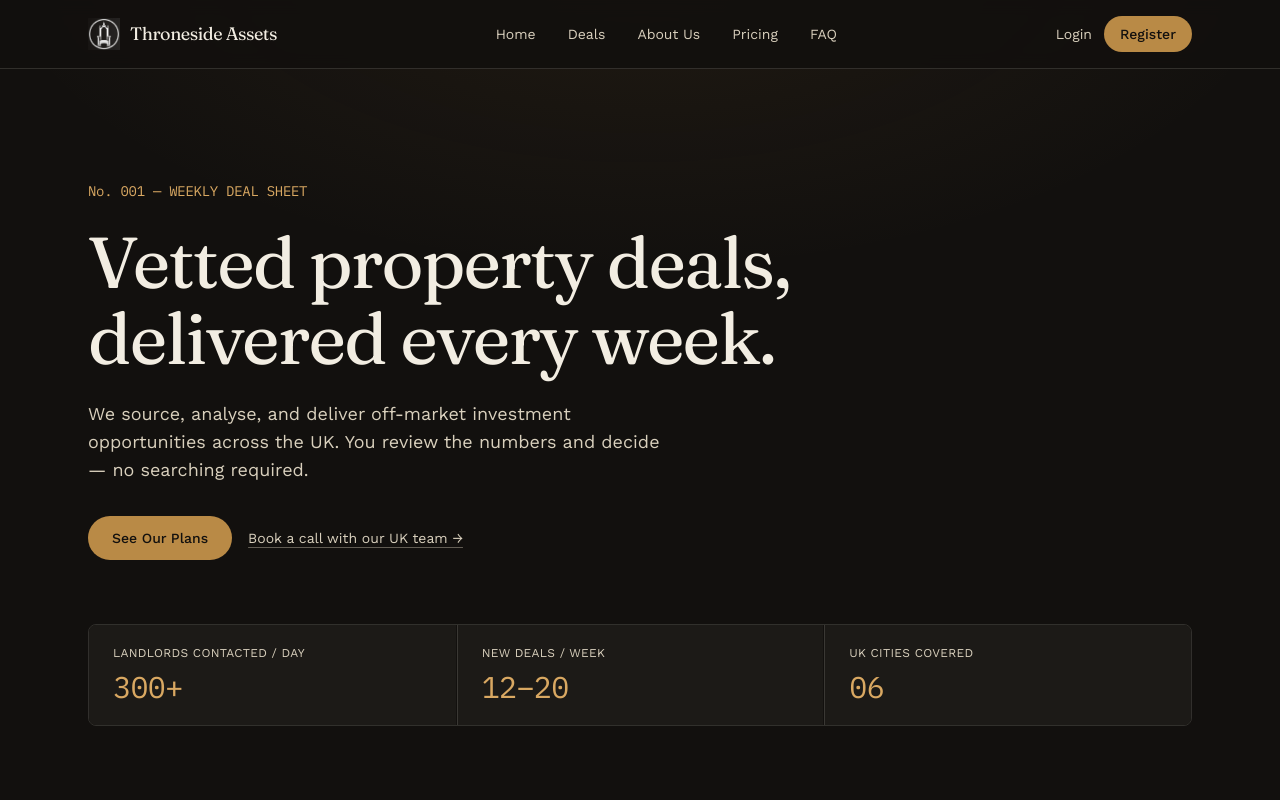
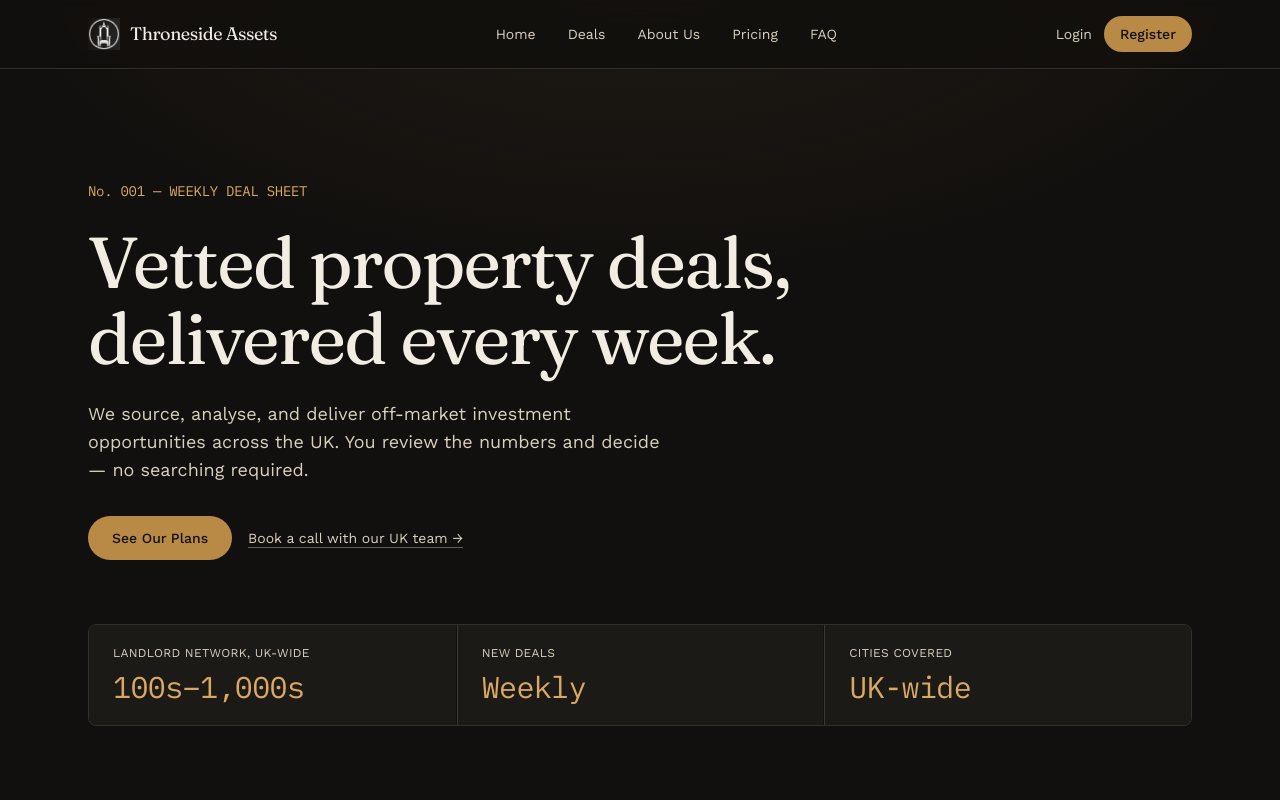
Before and after one commit to rodelbng-bit/thronesideassets, a Next.js app: page / in a window 1280 px wide. Shown: the top 800 px of the page. Built offline with nearby package versions, Linux system fonts and the light colour scheme.

Commit message:
Make landlord/deals/cities stats generic
Replace specific daily/weekly figures with broader, non-numeric claims
about the landlord network, deal cadence, and coverage.

```diff
--- a/src/app/about/page.tsx
+++ b/src/app/about/page.tsx
@@ -20,9 +20,9 @@ const process = [
 ];
 
 const facts = [
-  { label: "Landlords contacted / day", value: "300+" },
-  { label: "New deals delivered / week", value: "12–20" },
-  { label: "UK cities covered", value: "06" },
+  { label: "Landlord network, UK-wide", value: "100s–1,000s" },
+  { label: "New deals delivered", value: "Weekly" },
+  { label: "Cities covered", value: "UK-wide" },
 ];
 
 export default function AboutPage() {
--- a/src/components/Framework.tsx
+++ b/src/components/Framework.tsx
@@ -2,7 +2,7 @@ const steps = [
   {
     n: "01",
     title: "We Source",
-    body: "Our team contacts 300+ landlords and agents every day, building relationships that surface deals before they're widely listed. That volume of daily groundwork is what keeps the weekly deal sheet full.",
+    body: "We're in network with hundreds to thousands of landlords and agents across the UK, building relationships that surface deals before they're widely listed. That reach is what keeps the weekly deal sheet full.",
   },
   {
     n: "02",
--- a/src/components/Hero.tsx
+++ b/src/components/Hero.tsx
@@ -1,7 +1,7 @@
 const stats = [
-  { label: "Landlords contacted / day", value: "300+" },
-  { label: "New deals / week", value: "12–20" },
-  { label: "UK cities covered", value: "06" },
+  { label: "Landlord network, UK-wide", value: "100s–1,000s" },
+  { label: "New deals", value: "Weekly" },
+  { label: "Cities covered", value: "UK-wide" },
 ];
 
 export default function Hero() {
```
